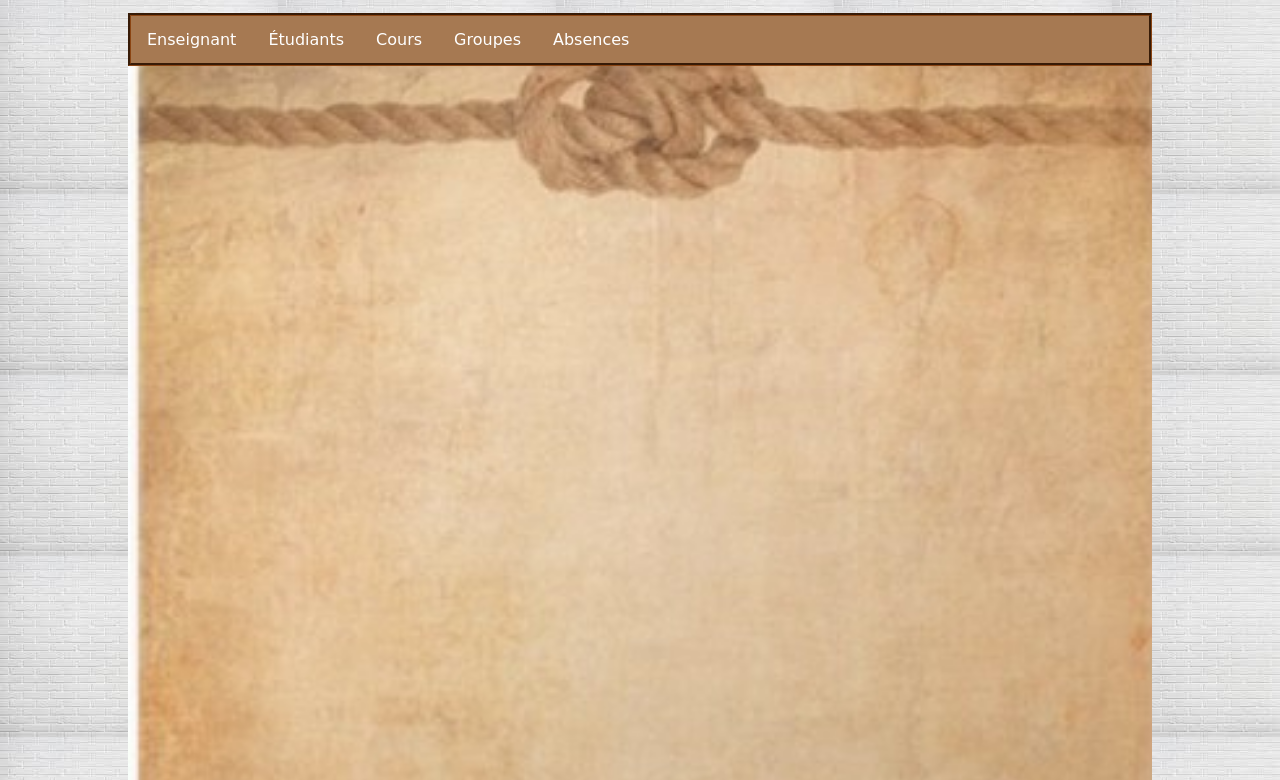
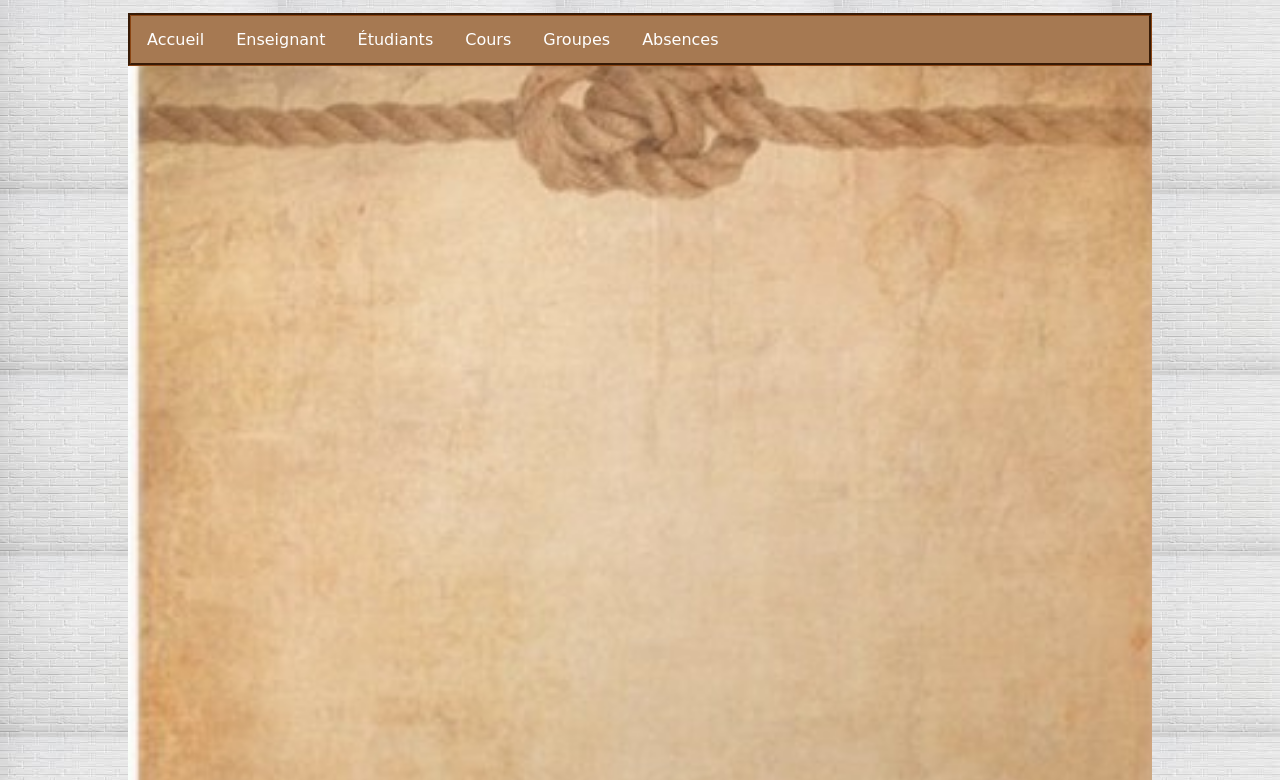
Before and after one commit to Ethan68000/saeDjangocss, a Django app: template ecole/sae23/templates/main.html in a window 1280 px wide. Shown: the top 780 px of the page. Run offline with Django 3.2, Linux system fonts and the light colour scheme; the template is opened without the code that fills it, so the values that code supplies are empty.

Commit message:
bienvenue

```diff
--- a/ecole/sae23/templates/main.html
+++ b/ecole/sae23/templates/main.html
@@ -12,6 +12,7 @@
 <body>
 <div id="fond">
 <ul>
+    <li id="nav"><a href="/ecole/bienvenuecours">Accueil</a></li>
     <li id="nav"><a href="/ecole/allens">Enseignant</a></li>
     <li id="nav"><a href="/ecole/alletud">Étudiants</a></li>
     <li id="nav"><a href="/ecole/allcours">Cours</a></li>
```
